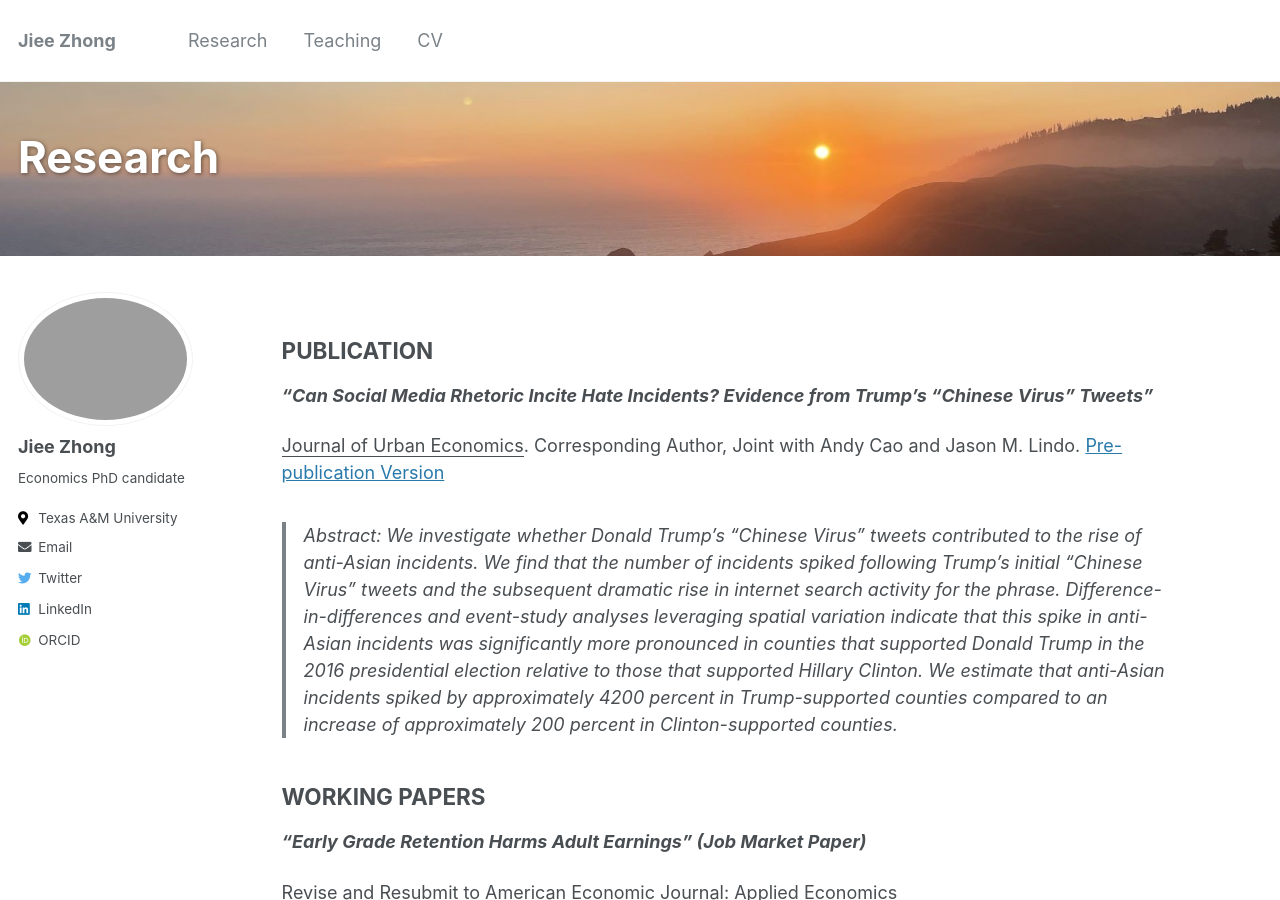
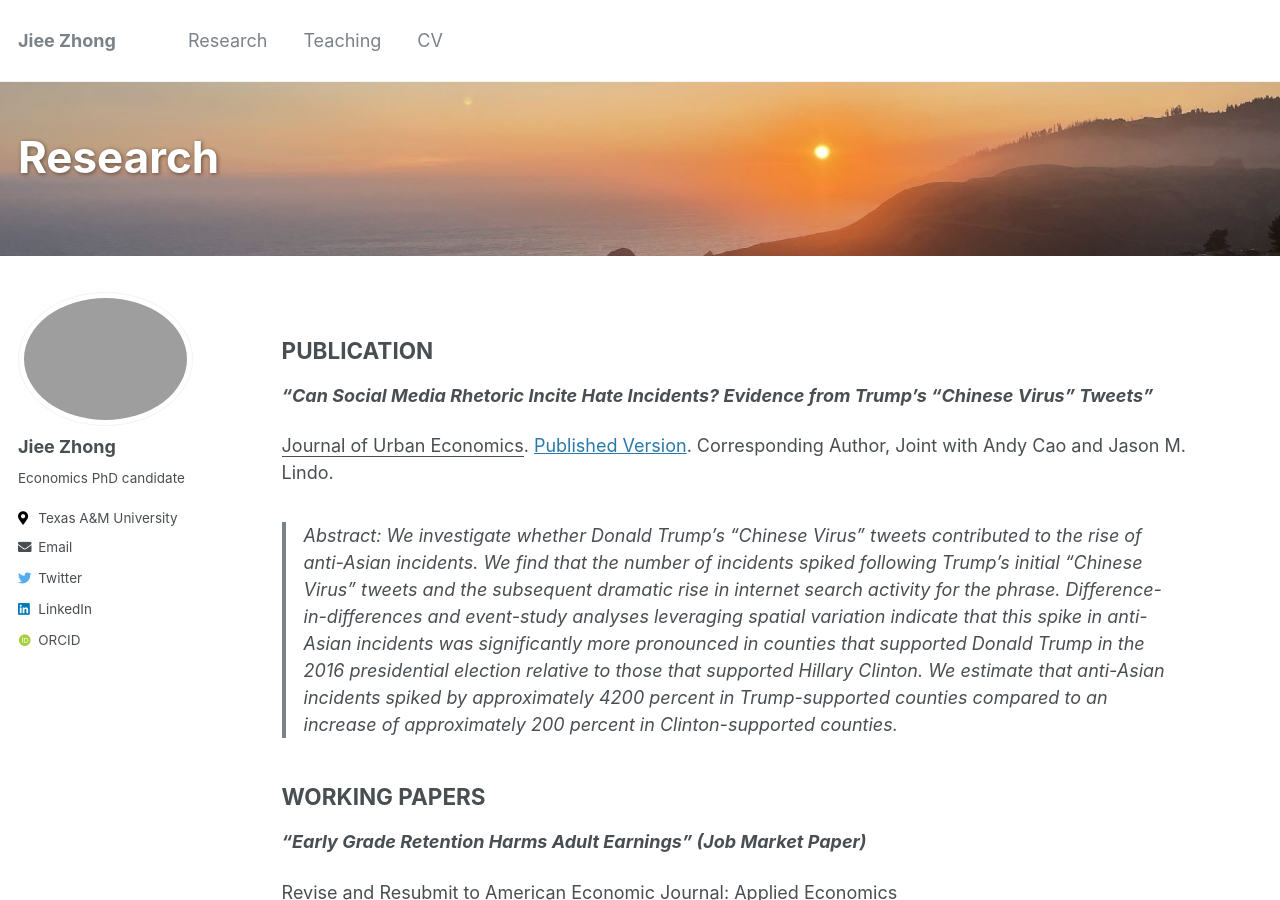
Before and after one commit to jieezhong/jieezhong.github.io, a Jekyll site: the page built from _pages/research.md, in a window 1280 px wide and 900 px high. Built offline with Jekyll 4.4.1, drawn with Linux system fonts in a browser that asks for light colours; some web fonts are replaced.

Commit message:
Update research.md

```diff
--- a/_pages/research.md
+++ b/_pages/research.md
@@ -11,7 +11,7 @@ header:
 
 ***"Can Social Media Rhetoric Incite Hate Incidents? Evidence from Trump's "Chinese Virus" Tweets"***
 
- <ins>Journal of Urban Economics</ins>. Corresponding Author, Joint with Andy Cao and Jason M. Lindo. [Pre-publication Version](/files/pdf/TrumpTweets.pdf)
+ <ins>Journal of Urban Economics</ins>. [Published Version](https://www.sciencedirect.com/science/article/pii/S0094119023000608). Corresponding Author, Joint with Andy Cao and Jason M. Lindo.
 
 > Abstract: We investigate whether Donald Trump's "Chinese Virus" tweets contributed to the rise of anti-Asian incidents. We find that the number of incidents spiked following Trump’s initial “Chinese Virus” tweets and the subsequent dramatic rise in internet search activity for the phrase. Difference-in-differences and event-study analyses leveraging spatial variation indicate that this spike in anti-Asian incidents was significantly more pronounced in counties that supported Donald Trump in the 2016 presidential election relative to those that supported Hillary Clinton. We estimate that anti-Asian incidents spiked by approximately 4200 percent in Trump-supported counties compared to an increase of approximately 200 percent in Clinton-supported counties.
 
```
